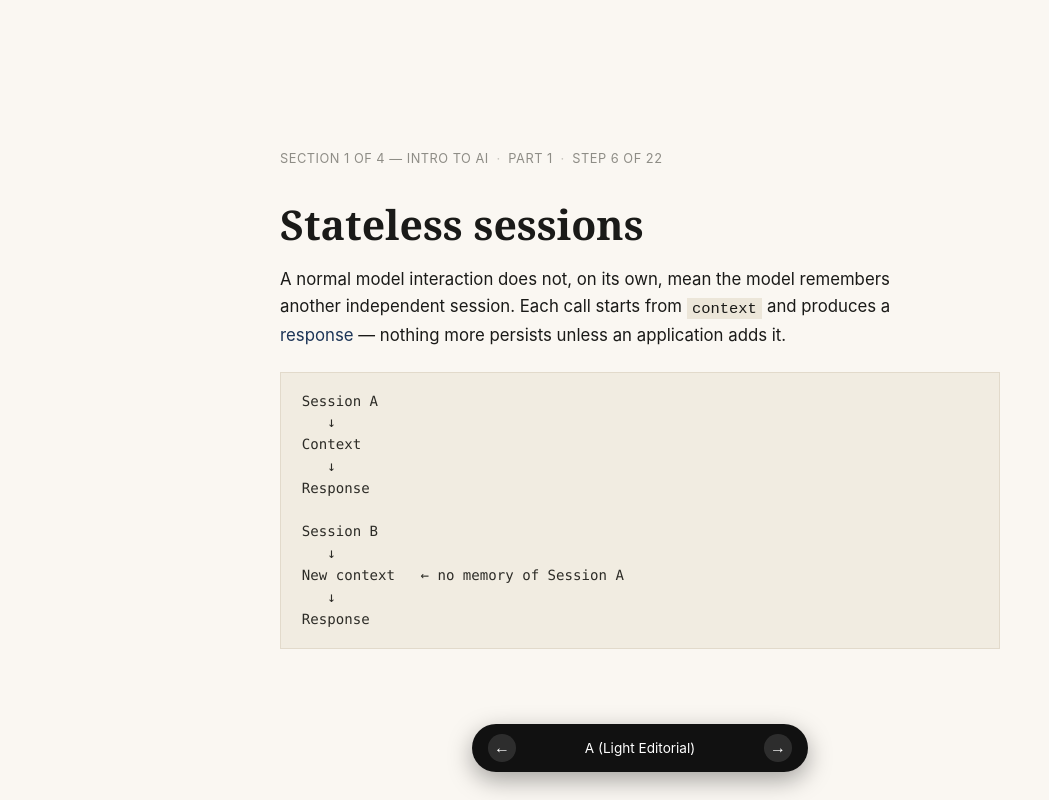
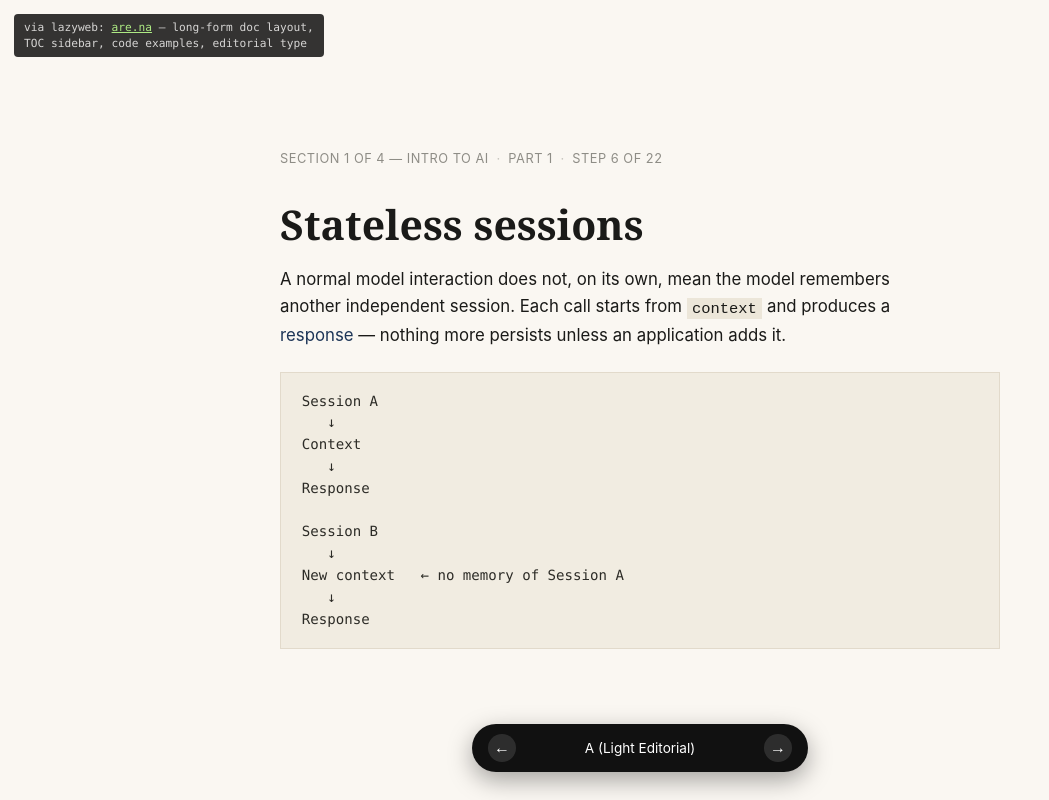
Before and after one commit to Bitaron/AI-Coding-Session-Interactive-Teaching-Website, a plain HTML site: page prototyp/palette.html in a window 1280 px wide. Shown: the whole page, without its empty margins (0-1049 px from the left). Drawn offline with Linux system fonts and the light colour scheme.

Commit message:
Embed lazyweb reference credits directly in the prototype HTML
Add an on-page caption to each prototype (not just the README) citing
the real lazyweb screenshot each variant is grounded in, with a live
link: are.na for Light Editorial, Dropbox's type-scale page for Dark
Terminal, mozi's style guide for Blueprint/Technical. Variants with no
direct lazyweb source (Warm Manuscript, High-contrast Mono) say so
explicitly rather than inventing a citation. transitions.html gets an
equivalent note explaining lazyweb informed the indicator decision
adjacent to it, not the motion variants themselves, since lazyweb only
returns static screenshots.

Co-Authored-By: Claude Sonnet 5 <noreply@anthropic.com>

```diff
--- a/prototyp/palette.html
+++ b/prototyp/palette.html
@@ -1,10 +1,15 @@
 <!--
-  PROTOTYPE — throwaway. Answers grilling Q3 (issue #11): base palette for the
-  teaching site's step screens. 5 variants of the same step content
-  (hierarchical progress indicator, heading, body copy, code snippet),
-  switchable via ?variant=A..E, floating bottom bar + arrow keys.
-  Discard after the decision is made; do not fold this file into the build.
+  PROTOTYPE, kept as teaching material — see /prototyp/README.md.
+  Answers grilling Q3 (issue #11): base palette for the teaching site's step
+  screens. 5 variants of the same step content (hierarchical progress
+  indicator, heading, body copy, code snippet), switchable via ?variant=A..E,
+  floating bottom bar + arrow keys. Not production code: no build step, no
+  framework, colors/type hardcoded per variant rather than tokenized.
 -->
+<!-- Written under: /mattpocock-skills:prototype (UI.md, sub-shape B) -->
+<!-- Verdict: unresolved as of writing — see README.md -->
+<!-- Referenced by: https://github.com/Bitaron/AI-Coding-Session-Interactive-Teaching-Website/issues/11 -->
+
 <!DOCTYPE html>
 <html lang="en">
 <head>
@@ -141,6 +146,24 @@
   body[data-variant="E"] pre.snippet { background: #fff; color: #000; border: 2px solid #000; border-radius: 0; }
   body[data-variant="E"] .accent { color: #D1341A; }
 
+  /* ---------- lazyweb reference caption ---------- */
+  .lazyweb-ref {
+    position: fixed;
+    top: 14px;
+    left: 14px;
+    max-width: 46ch;
+    background: #111;
+    color: #cfcfcf;
+    font-family: "SF Mono", Menlo, monospace;
+    font-size: 0.7rem;
+    line-height: 1.4;
+    padding: 6px 10px;
+    border-radius: 4px;
+    opacity: 0.85;
+    z-index: 10;
+  }
+  .lazyweb-ref a { color: #9FE870; }
+
   /* ---------- Switcher ---------- */
   .switcher {
     position: fixed;
@@ -211,6 +234,8 @@ Response</pre>
     <div class="sheet-label">SHEET 06 / 22 — INTRO TO AI</div>
   </div>
 
+  <div class="lazyweb-ref" id="lazywebRef"></div>
+
   <div class="switcher">
     <button id="prev" aria-label="Previous variant">←</button>
     <span class="label" id="label"></span>
@@ -218,12 +243,23 @@ Response</pre>
   </div>
 
 <script>
+  // Reference field: the real product screenshot (pulled via the lazyweb MCP,
+  // mcp__lazyweb__lazyweb_search_screens) that this variant's treatment is
+  // grounded in, when there is one. Not every variant has one — see note.
   const variants = [
-    { key: "A", name: "Light Editorial" },
-    { key: "B", name: "Dark Terminal" },
-    { key: "C", name: "Blueprint / Technical" },
-    { key: "D", name: "Warm Manuscript" },
-    { key: "E", name: "High-contrast Mono" },
+    { key: "A", name: "Light Editorial",
+      ref: { company: "are.na", url: "https://www.are.na/about",
+             note: "long-form doc layout, TOC sidebar, code examples, editorial type" } },
+    { key: "B", name: "Dark Terminal",
+      ref: { company: "Dropbox brand site", url: "https://brand.dropbox.com/typography",
+             note: "dark-background typography / type-scale reference page" } },
+    { key: "C", name: "Blueprint / Technical",
+      ref: { company: "mozi", url: "https://www.mozi.app/hidden/template/style-guide",
+             note: "style-guide page: heading hierarchy + grid/layout examples" } },
+    { key: "D", name: "Warm Manuscript",
+      ref: null },
+    { key: "E", name: "High-contrast Mono",
+      ref: null },
   ];
 
   function currentIndex() {
@@ -238,6 +274,13 @@ Response</pre>
     const v = variants[i];
     document.body.setAttribute("data-variant", v.key);
     document.getElementById("label").textContent = `${v.key} (${v.name})`;
+
+    const refEl = document.getElementById("lazywebRef");
+    if (v.ref) {
+      refEl.innerHTML = `via lazyweb: <a href="${v.ref.url}" target="_blank" rel="noopener">${v.ref.company}</a> — ${v.ref.note}`;
+    } else {
+      refEl.textContent = "Original exploration — no direct lazyweb reference for this variant.";
+    }
   }
 
   function go(delta) {
```
Also changed, not shown: prototyp/transitions.html (+42 -6 lines).
